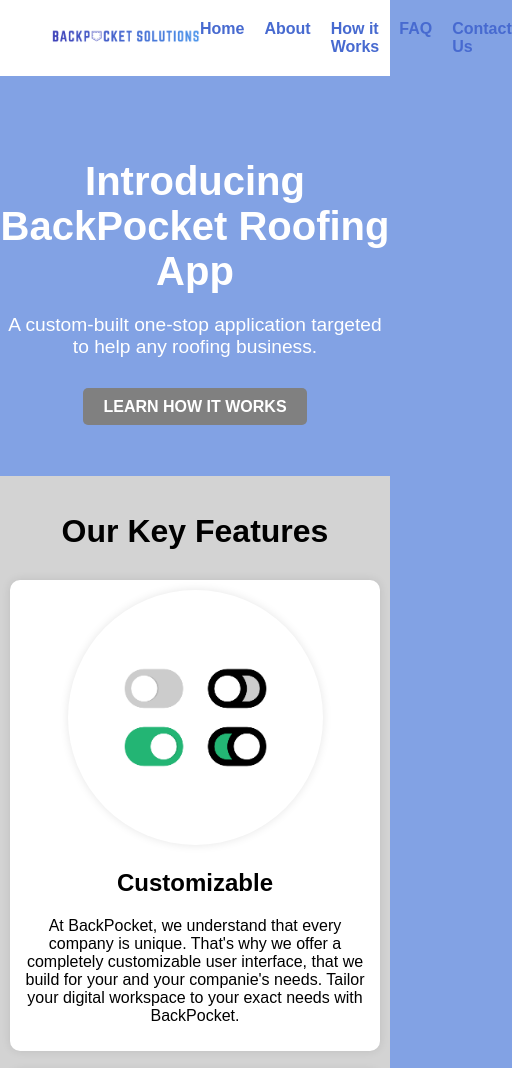
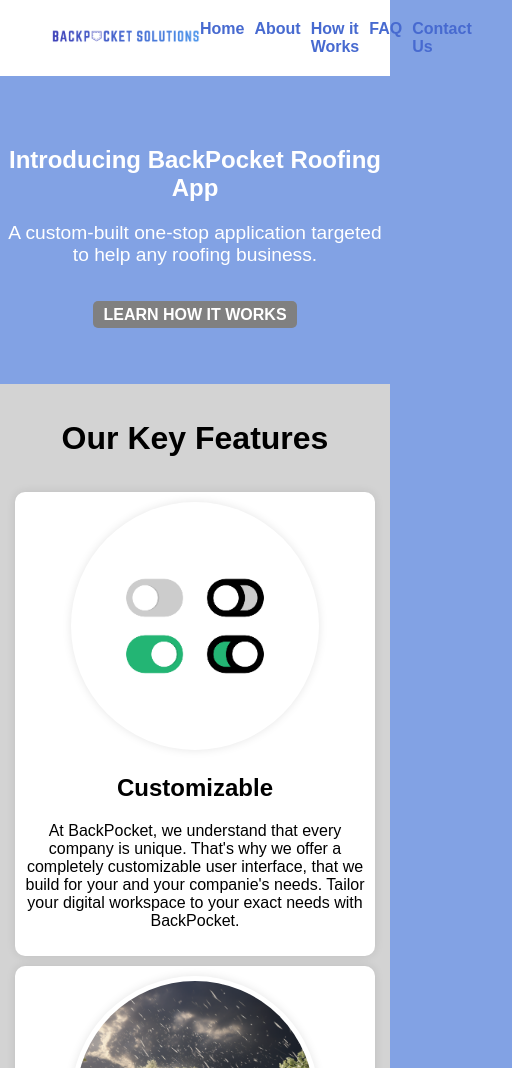
Before and after one commit to mgwinnier/backpocket, a plain HTML site: page index.html in a window 390 px wide. Shown: the top 1068 px of the page, 512 px wide, since content can reach past the window. Drawn offline with Linux system fonts and the light colour scheme.

Commit message:
Update styles.css

```diff
--- a/styles.css
+++ b/styles.css
@@ -510,3 +510,33 @@ body#how-it-works-page {
 #contact-form button:hover {
     background-color: #0056b3;
 }
+
+/* Mobile Responsive Styles */
+@media (max-width: 768px) {
+    .hero h1 {
+        font-size: 2em; /* Reduce font size */
+    }
+
+    .grid-item {
+        flex-basis: 45%; /* Make grid items take up almost half the screen width */
+        margin: 5px;
+    }
+
+    nav ul li {
+        margin-right: 10px; /* Reduce spacing between nav items */
+    }
+
+    .cta {
+        padding: 5px 10px; /* Reduce button size */
+    }
+}
+
+@media (max-width: 480px) {
+    .hero h1 {
+        font-size: 1.5em; /* Reduce font size even further */
+    }
+
+    .grid-item {
+        flex-basis: 100%; /* Make grid items full width on very small screens */
+    }
+}
```
